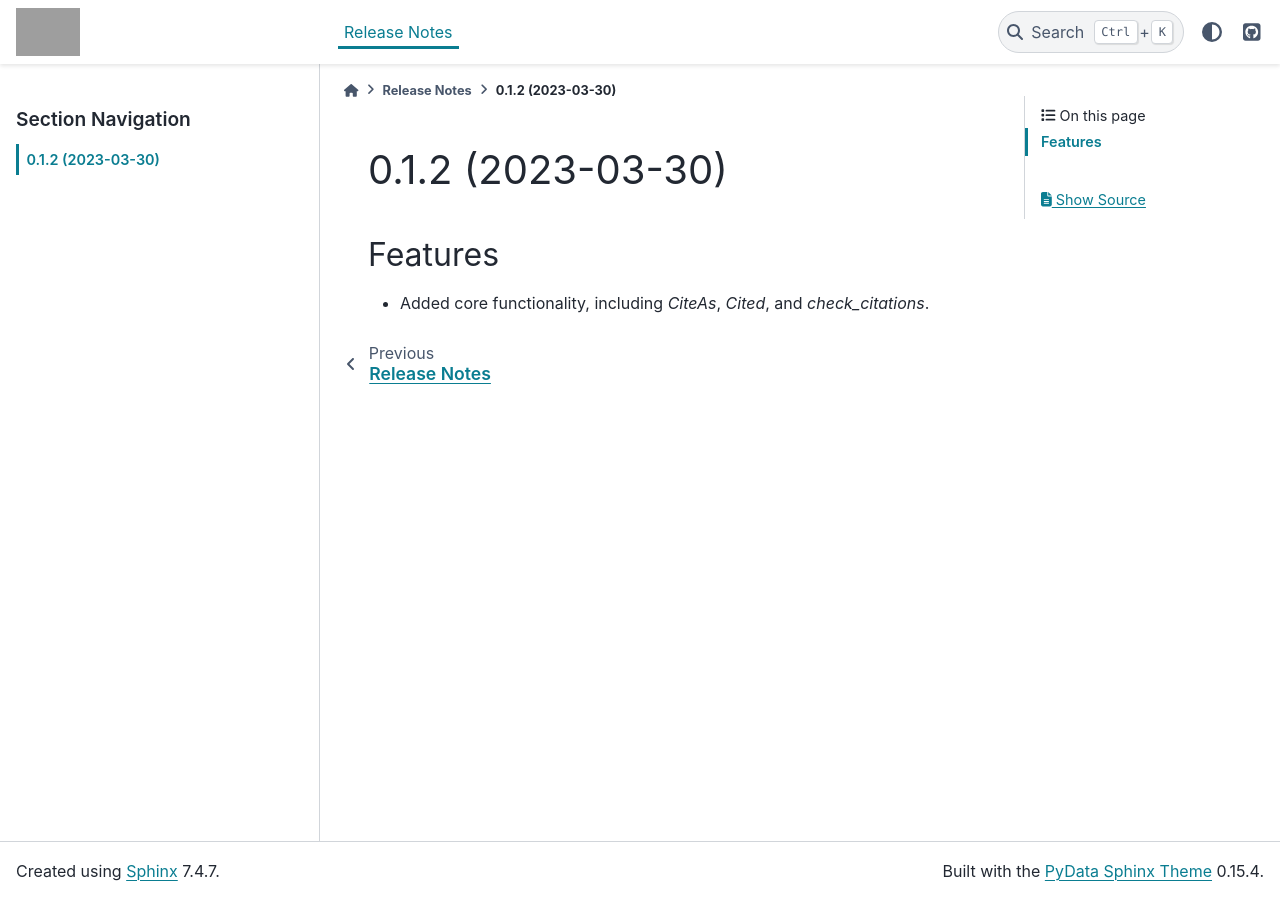
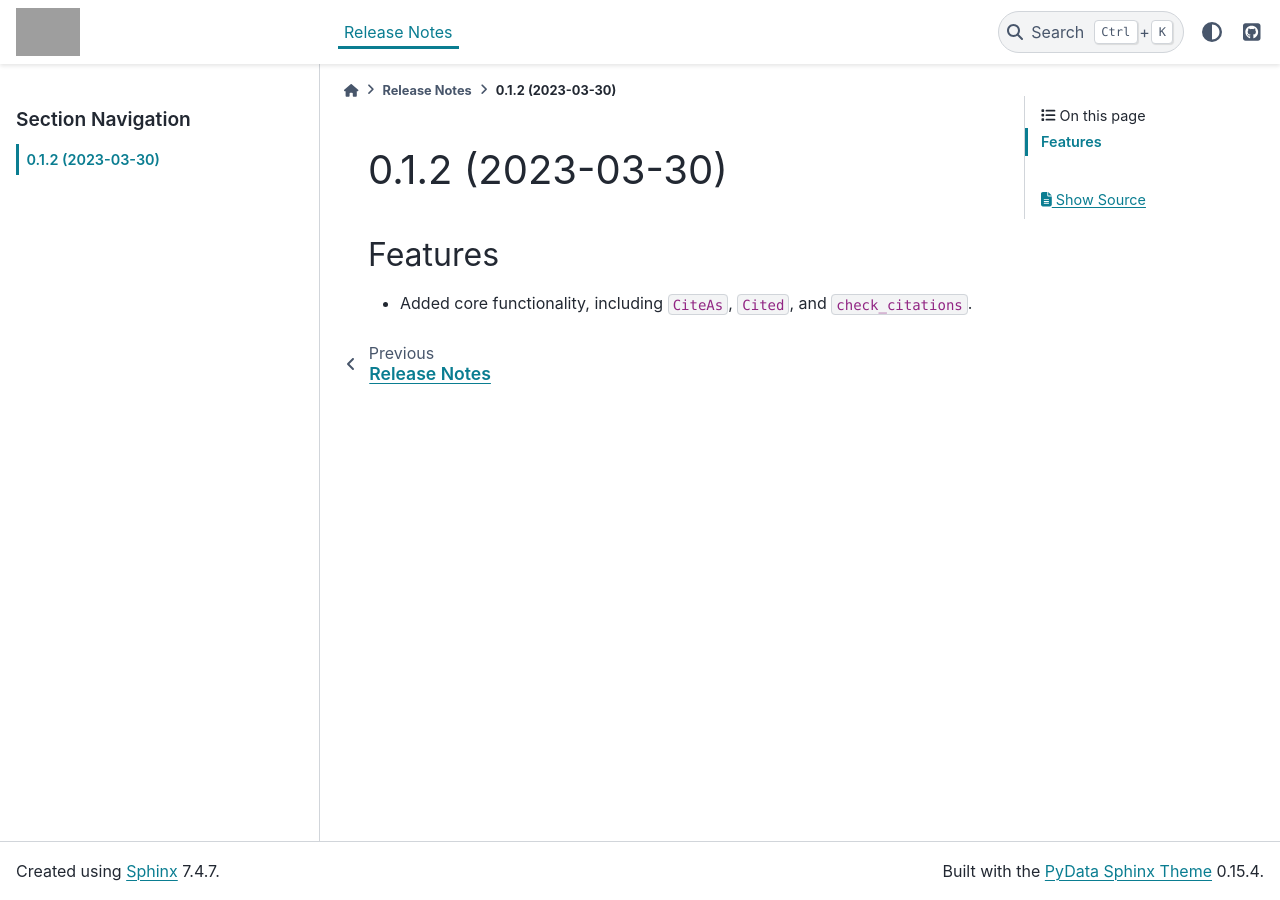
Before and after one commit to nathanjmcdougall/citecheck, a Sphinx documentation site: the page built from doc/source/whatsnew/releasenotes.rst, in a window 1280 px wide. Built offline with Sphinx 7.4.7 and the PyData theme 0.15.4, drawn with Linux system fonts in a browser that asks for light colours; pages that are not in the unit, such as notebooks, are missing from menus; grey boxes are pictures that could not be loaded.

Commit message:
Fix code backticks in rst for changelog

```diff
--- a/doc/source/whatsnew/releasenotes.rst
+++ b/doc/source/whatsnew/releasenotes.rst
@@ -4,4 +4,4 @@
 Features
 --------
 
-- Added core functionality, including `CiteAs`, `Cited`, and `check_citations`.
+- Added core functionality, including ``CiteAs``, ``Cited``, and ``check_citations``.
```
